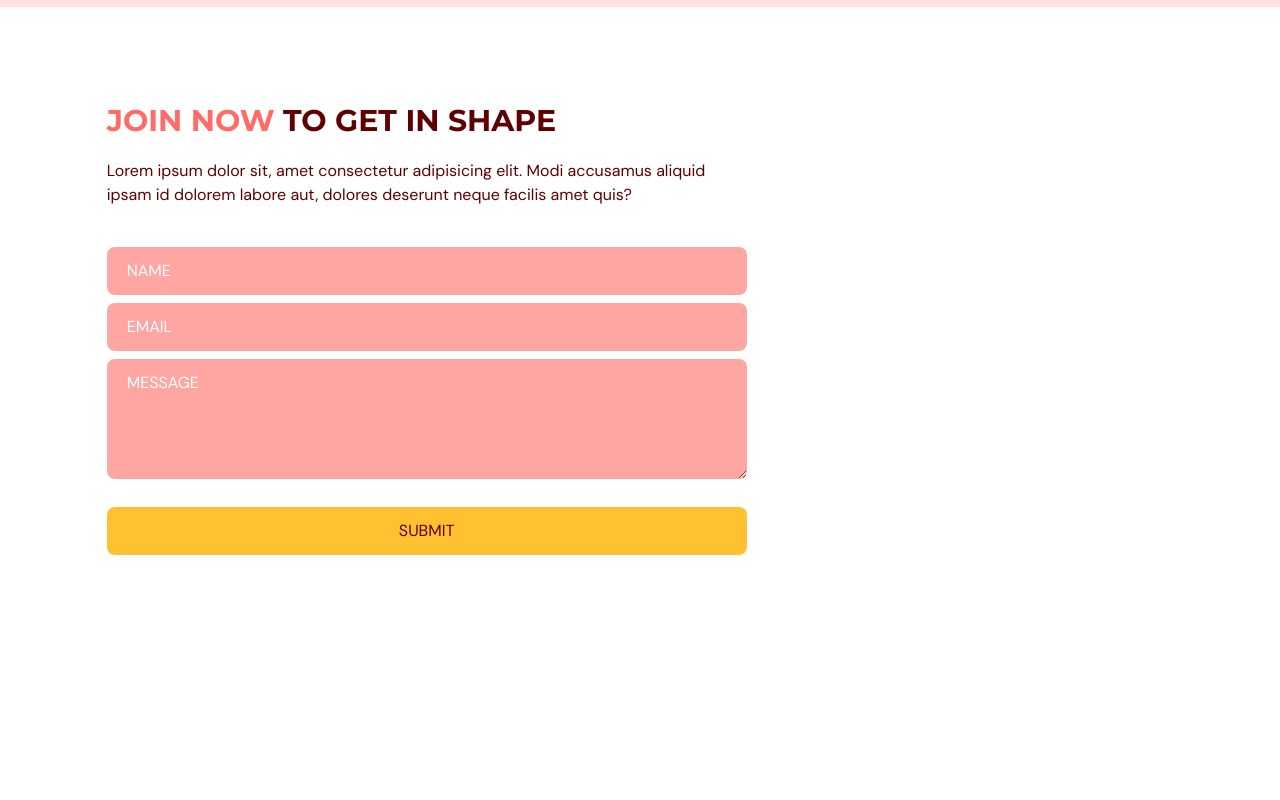
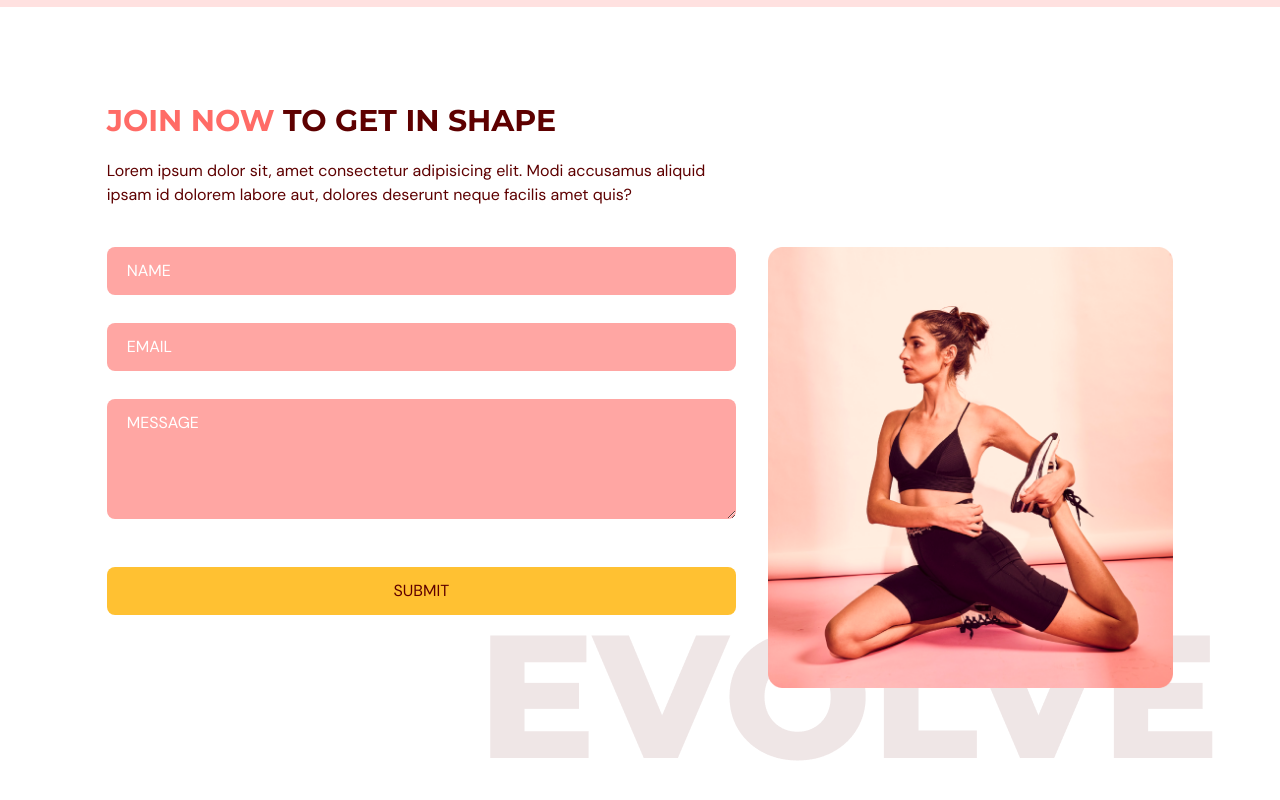
Before and after one commit to Louistam888/gym-fitness, a React (Vite) app: page / in a window 1280 px wide. Shown: the part 2923-3723 px from the top of the page. Before the commit the page ends 3606 px from the top, so only its background shows below. Built offline with nearby package versions, Linux system fonts and the light colour scheme.

Commit message:
formcomplete

```diff
--- a/src/scenes/contactUs/index.tsx
+++ b/src/scenes/contactUs/index.tsx
@@ -8,7 +8,7 @@
 type Props = { setSelectedPage: (value: SelectedPage) => void };
 
 const ContactUs = ({ setSelectedPage }: Props) => {
-  const inputStyles = `w-full rounded-lg bg-primary-300 px-5 py-3 placeholder-white`;
+  const inputStyles = `mb-5 w-full rounded-lg bg-primary-300 px-5 py-3 placeholder-white`;
   const {
     register,
     trigger,
@@ -66,6 +66,7 @@
               target="_blank"
               onSubmit={onSubmit}
               method="POST"
+              //TODO replace with formsubmit token in production
               action="https://formsubmit.co/testemail@gmail.com"
             >
               <div className="flex flex-col gap-2">
@@ -124,6 +125,25 @@
               </div>
             </form>
           </motion.div>
+          <motion.div
+            className="relative mt-16basiss-2/5 md:mt-0"
+            initial="hidden"
+            whileInView="visible"
+            viewport={{ once: true, amount: 0.5 }}
+            transition={{ delay: 0.2, duration: 0.5 }}
+            variants={{
+              hidden: { opacity: 0, x: -50 },
+              visible: { opacity: 1, x: 0 },
+            }}
+          >
+            <div className="md:before:content-evolvetext w-full before:absolute before:-bottom-20 before:-right-10 before:z-[-1]">
+              <img
+                className="w-full"
+                alt="contact-us-page-graphic"
+                src={ContactUsPageGraphic}
+              />
+            </div>
+          </motion.div>
         </div>
       </motion.div>
     </section>
```
